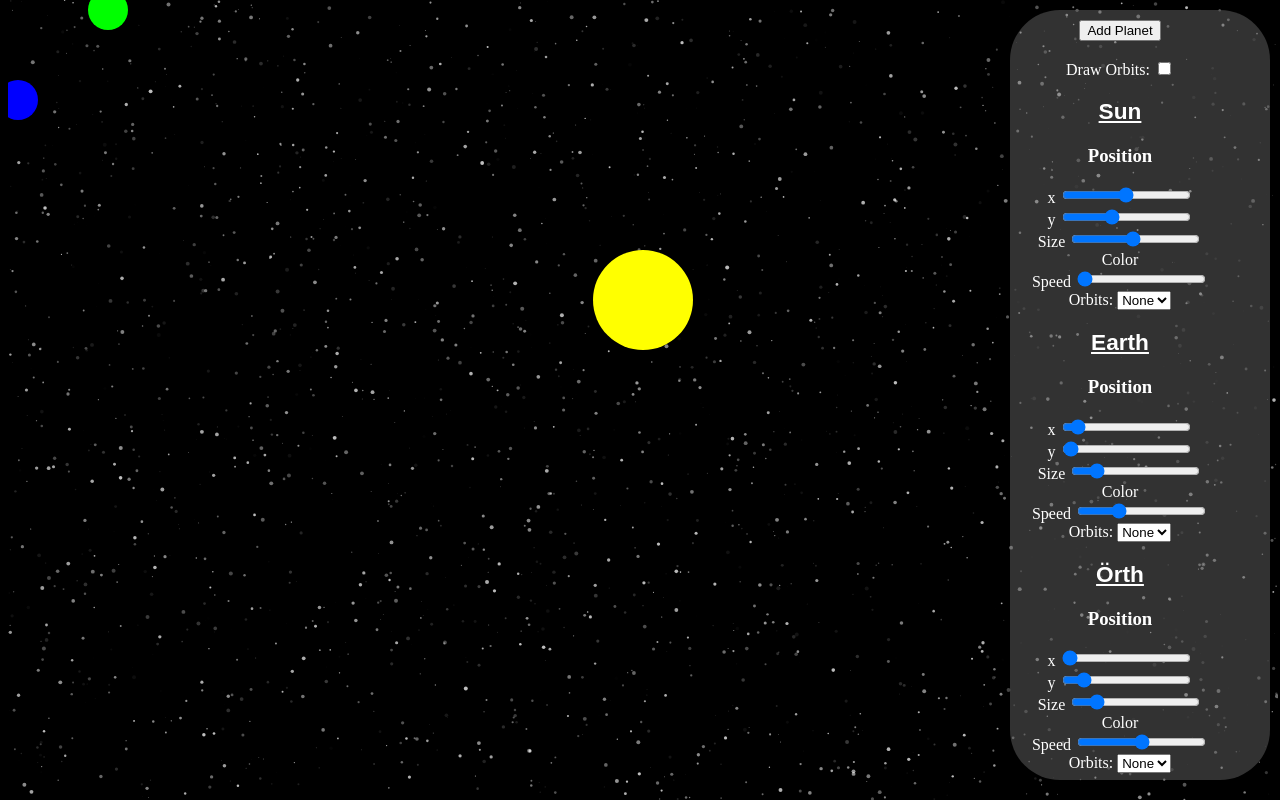
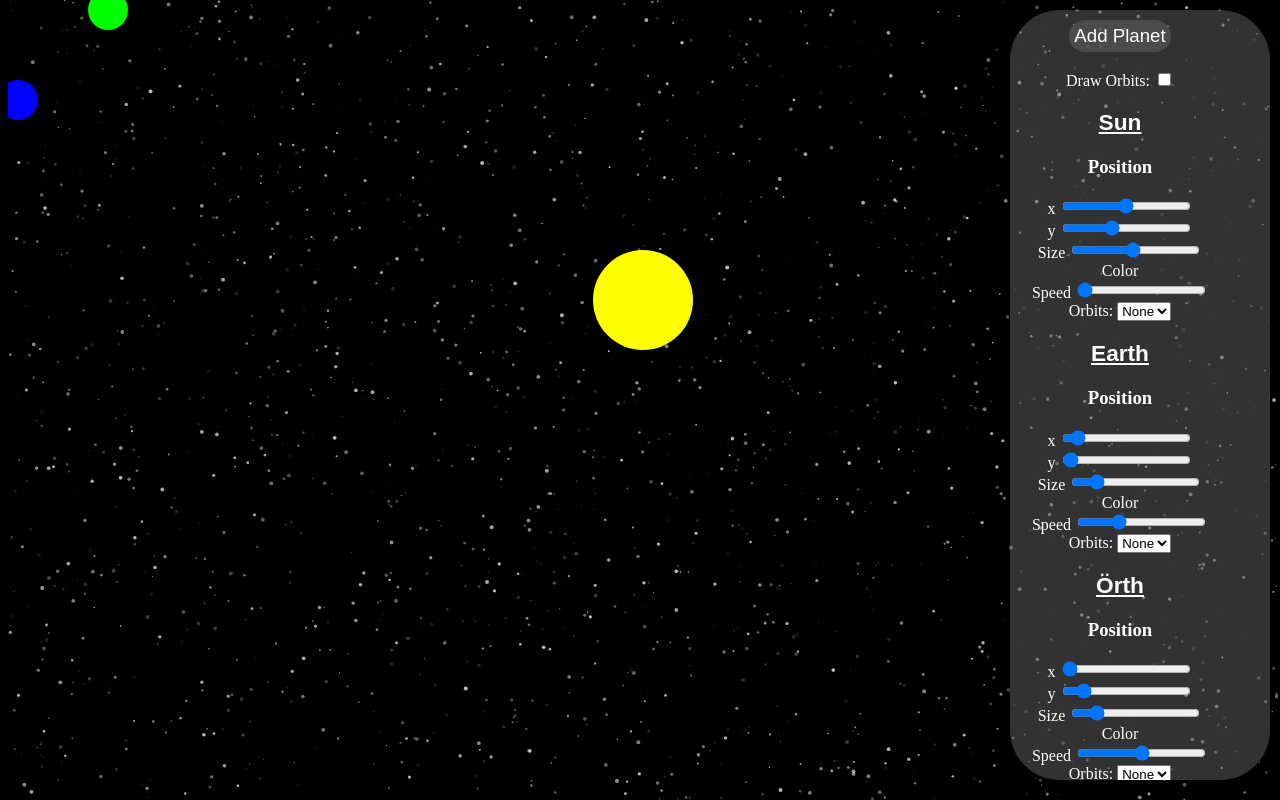
Before and after one commit to TankiFlo/Solar-System, a plain HTML site: page index.html in a window 1280 px wide. Drawn offline with Linux system fonts and the light colour scheme; animation ran at ten frames a second.

Commit message:
Fixed button style

```diff
--- a/style.css
+++ b/style.css
@@ -65,6 +65,17 @@ h1 {
     border: none;
 }
 
+#options-parent input[type=button]{
+    font-size: 14pt;
+    color: white;
+
+    padding: 5px;
+
+    background-color: rgba(100, 100, 100, .5);
+    border: none;
+    border-radius: 50px;
+}
+
 #options-parent input[type=button]:hover{
     background-color: rgba(100, 100, 100, 1);
 }
```
